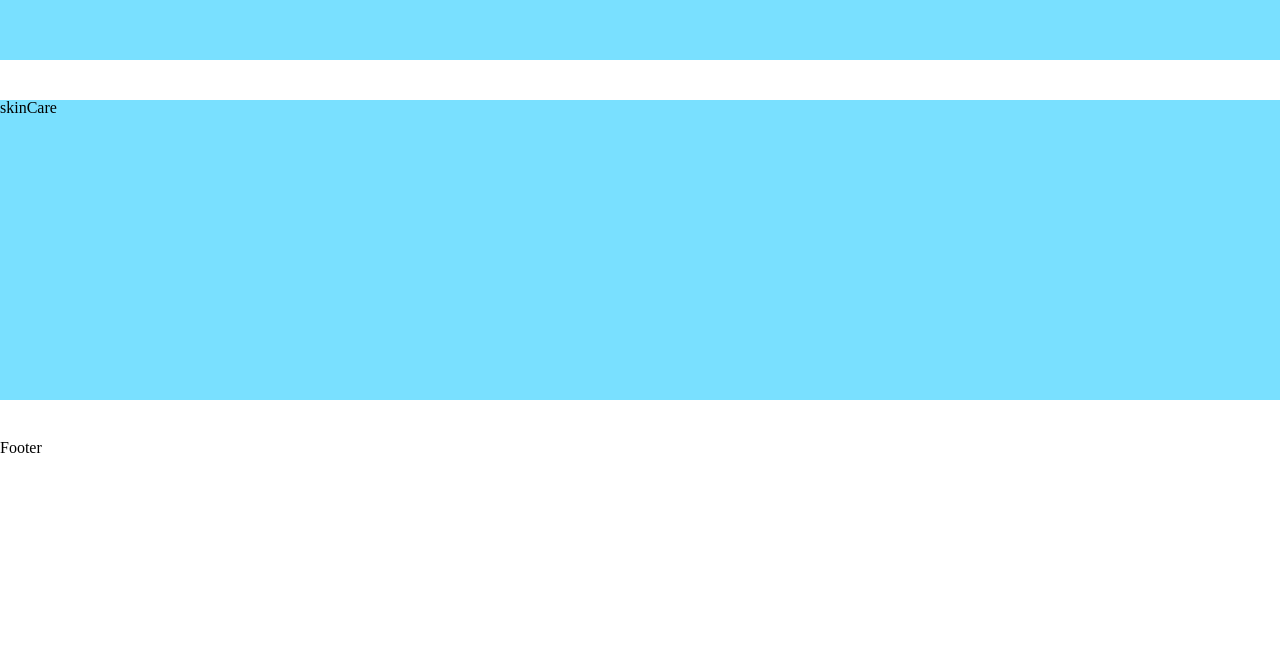
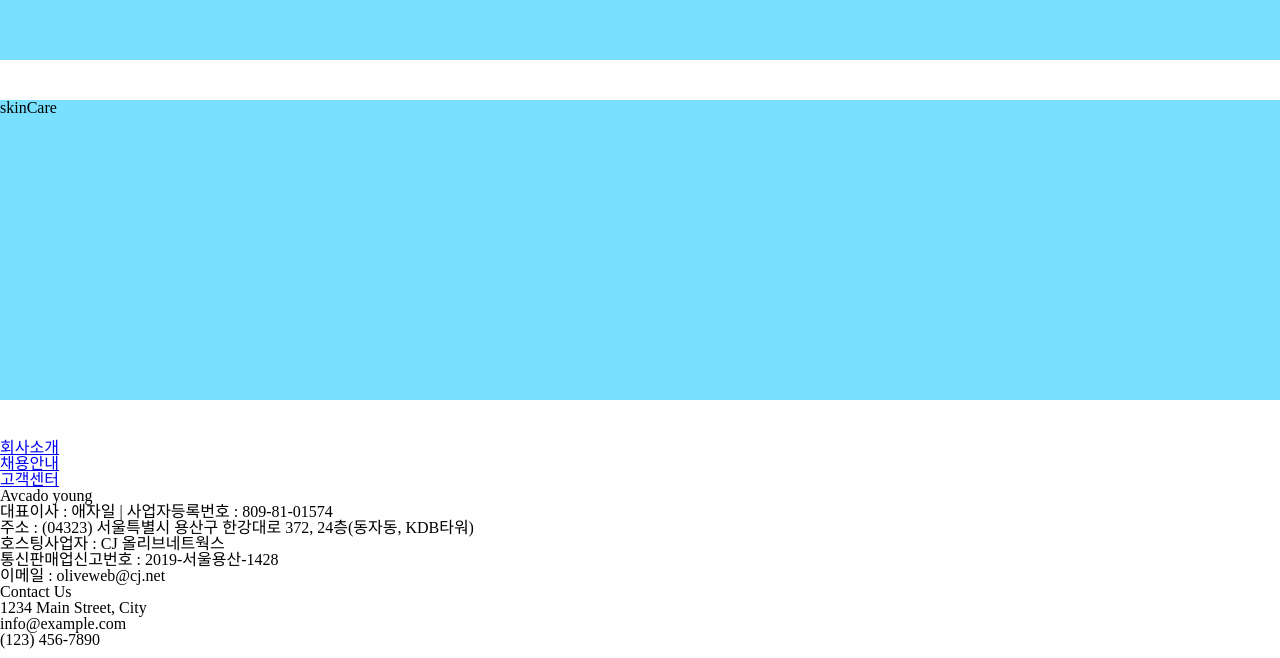
Before and after one commit to KDT1-FE/KDT5-M5, a React (Vite) app: page / in a window 1280 px wide. Shown: the part 2106-2764 px from the top of the page. Before the commit the page ends 2562 px from the top, so only its background shows below. Built offline with nearby package versions, Linux system fonts and the light colour scheme.

Commit message:
footer 추가

```diff
--- a/src/components/Footer.jsx
+++ b/src/components/Footer.jsx
@@ -1,7 +1,36 @@
-import React from "react";
+import './footer.css'
 
 const Footer = () => {
-    return <div>Footer</div>;
-};
+return (
+<footer>
+  <div className="container">
+    <div className="row">
+    <div className="col-md-3">
+        <ul>
+          <li><a href="#">회사소개</a></li>
+          <li><a href="#">채용안내</a></li>
+          <li><a href="#">고객센터</a></li>
+        </ul>
+      </div>
+      <div className="col-md-6">
+        <h3>Avcado young</h3>
+        <p>대표이사 : 애자일 | 사업자등록번호 : 809-81-01574</p>
+        <p>주소 : (04323) 서울특별시 용산구 한강대로 372, 24층(동자동, KDB타워)</p>
+        <p>호스팅사업자 : CJ 올리브네트웍스</p>
+        <p>통신판매업신고번호 : 2019-서울용산-1428</p>
+        <p>이메일 : oliveweb@cj.net</p>
+      </div>
 
-export default Footer;
+      <div className="col-md-3">
+        <h3>Contact Us</h3>
+        <p>1234 Main Street, City</p>
+        <p>info@example.com</p>
+        <p>(123) 456-7890</p>
+      </div>
+    </div>
+  </div>
+</footer>
+  )
+}
+
+export default Footer
--- /dev/null
+++ b/src/components/footer.css
@@ -0,0 +1,4 @@
+.footer {padding: 25px 0; text-align: center;}
+.footer ul {margin-bottom: 20px;}
+.footer li {position: relative; display: inline; padding: 0 7px 0 10px;}
+.footer li::before {content: ''; width: 1p;}
```
